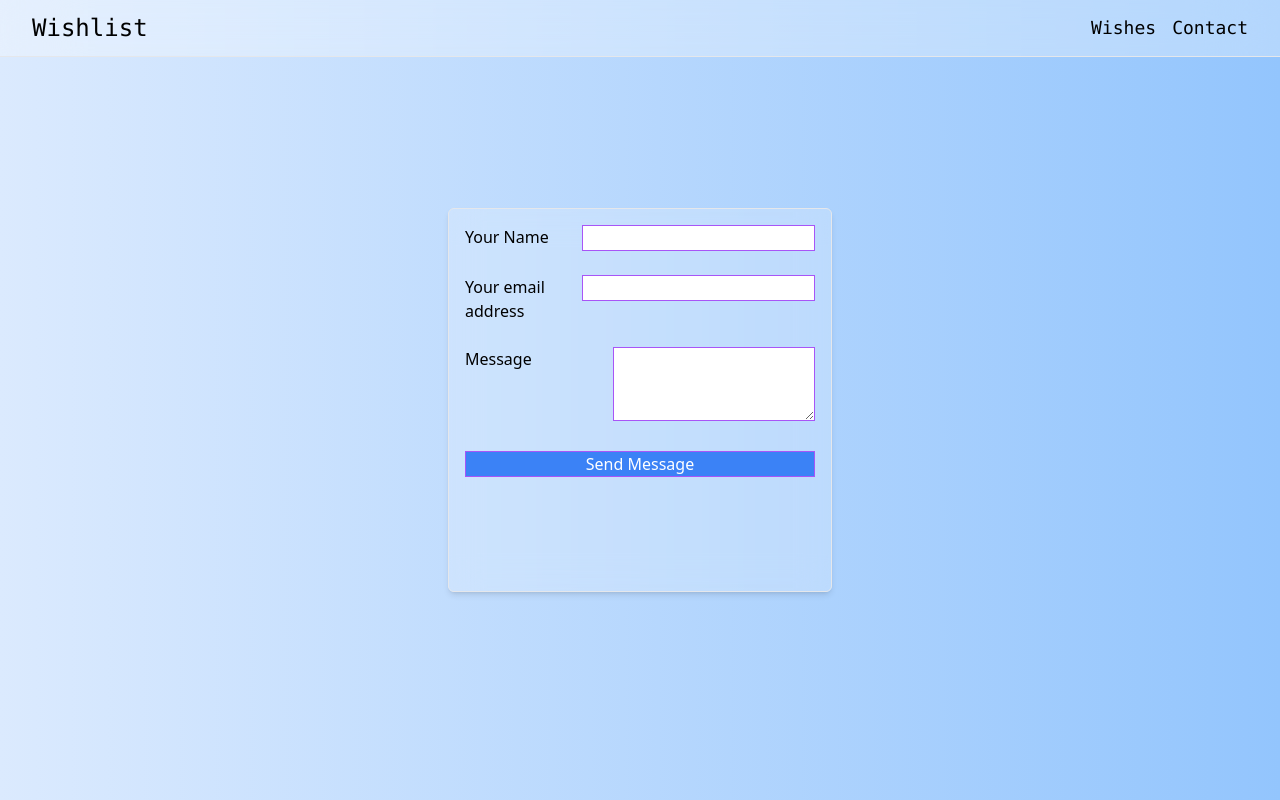
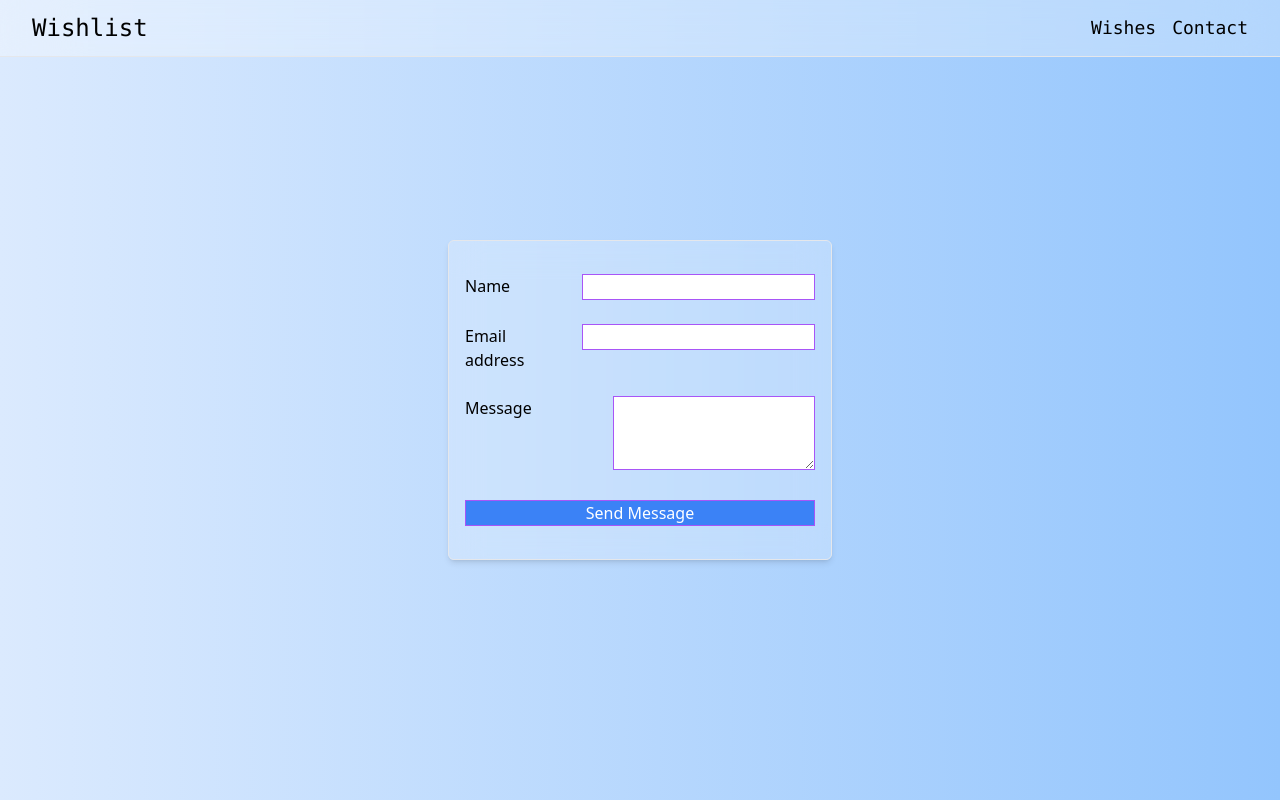
Before and after one commit to rayyan016/Neon, an Angular app: page /contact in a window 1280 px wide. Built offline with nearby package versions, Linux system fonts and the light colour scheme.

Commit message:
Fix alignment issue

```diff
--- a/src/app/contact/contact.component.html
+++ b/src/app/contact/contact.component.html
@@ -1,10 +1,10 @@
 <div class="grid place-content-center h-svh bg-gradient-to-r from-blue-100 to-blue-300">
     <div
-        class="h-96 md:w-96 flex flex-col items-center bg-white bg-opacity-20 backdrop-filter backdrop-blur-lg border border-gray-200 p-4 rounded-md shadow-md">
+        class="min-h-80 md:w-96 flex flex-col items-center justify-around bg-white bg-opacity-20 backdrop-filter backdrop-blur-lg border border-gray-200 p-4 rounded-md shadow-md">
         <form class="flex flex-col space-y-6" [formGroup]="contactForm"
             (ngSubmit)="$event.preventDefault(); submitForm()">
             <div class="flex justify-between">
-                <label for="">Your Name</label>
+                <label for="">Name</label>
                 <div>
                     <input class="border border-purple-500" type="text" formControlName="senderName">
                     <div
@@ -16,7 +16,7 @@
                 </div>
             </div>
             <div class="flex justify-between space-x-4">
-                <label for="">Your email address</label>
+                <label for="">Email address</label>
                 <div>
                     <input class="border border-purple-500" type="email" formControlName="senderEmail">
                     <div
```
